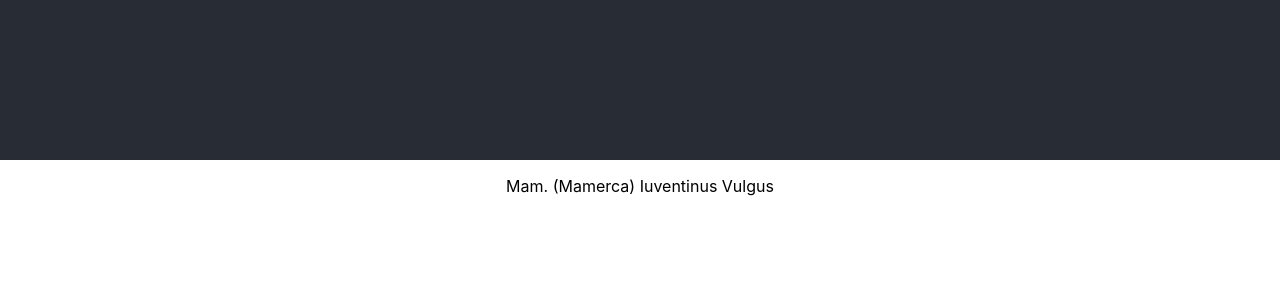
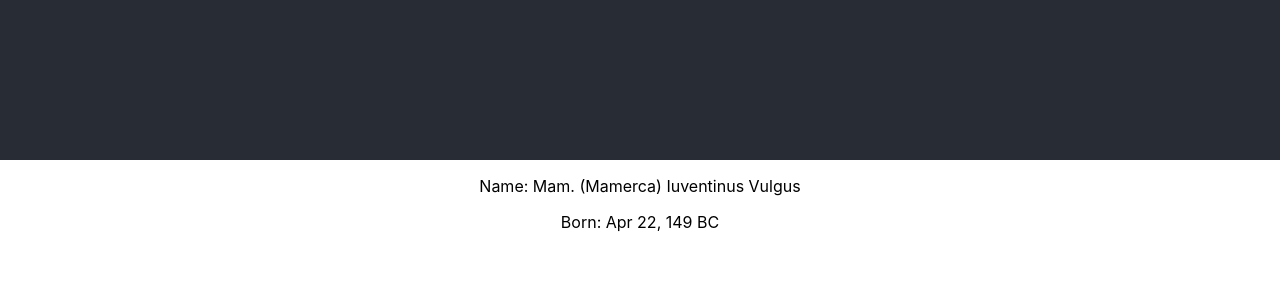
Before and after one commit to seanhaneberg/ancient-roman-generator, a React (Create React App) app: page / in a window 1280 px wide. Shown: the top 300 px of the page. Built offline with nearby package versions, Linux system fonts and the light colour scheme.

Commit message:
Generate Date of Birth (#16)
* Add .vscode to gitignore

* Get basic ancient date of birth working

* expand possible birth year

```diff
--- a/src/App.jsx
+++ b/src/App.jsx
@@ -4,13 +4,18 @@ import './App.css';
 import NameGenerator from './tools/NameGenerator';
 class App extends Component {
   render() {
-    let string = new NameGenerator().generateNomen();
+    let generator = new NameGenerator();
+    let nomen = generator.generateNomen();
+    let age = generator.generateDateOfBirth();
     return (
       <div className="App">
         <header className="App-header">
         </header>
         <p>
-          {string}
+          Name: {nomen}
+        </p>
+        <p>
+          Born: {age}
         </p>
       </div>
     );
--- /dev/null
+++ b/src/tools/AncientDate.jsx
@@ -0,0 +1,39 @@
+/**
+ * This is the earliest possible birthday.
+ * Negative indicates BC.
+ */
+const baseDate = -1000;
+
+const months = [
+  'Jan',
+  'Feb',
+  'Mar',
+  'Apr',
+  'May',
+  'Jun',
+  'Jul',
+  'Aug',
+  'Sep',
+  'Oct',
+  'Nov',
+  'Dec'
+];
+
+class AncientDate {
+  constructor(yearsSince, date) {
+    this.yearsSince = yearsSince;
+
+    // This is a regular Date object, which gets modified
+    this.date = date;
+  }
+
+  getDateString() {
+    let year = this.yearsSince + baseDate;
+    let yearString = year < 0 ? `${-year} BC` : `${year} AD`;
+
+    return `${months[this.date.getMonth()]} ${this.date.getDate()}, ${yearString}`;
+  }
+
+}
+
+export default AncientDate;
--- a/src/tools/NameGenerator.jsx
+++ b/src/tools/NameGenerator.jsx
@@ -6,6 +6,7 @@ import getAbbrvForName from './Abbrv';
 import cognomina from './Cognomina';
 import { masc_praenomina, femme_praenomina } from './Praenomina';
 import agnomen from './Agnomen';
+import AncientDate from './AncientDate';
 
 const selectFrom = (array) => {
   let random = Math.random();
@@ -47,6 +48,13 @@ class NameGenerator {
     }
   }
 
+  generateDateOfBirth() {
+    let date = new Date();
+    let yearsSince = Math.floor(Math.random() * 1200);
+    let ancientDate = new AncientDate(yearsSince, date);
+    return ancientDate.getDateString();
+  }
+
   generateNomen() {
     let praenomen = this.generatePraenomen();
     let cognomen = this.generateCognomen();
```
Also changed, not shown: 1 other file (tests, documents, lock files or other folders).
